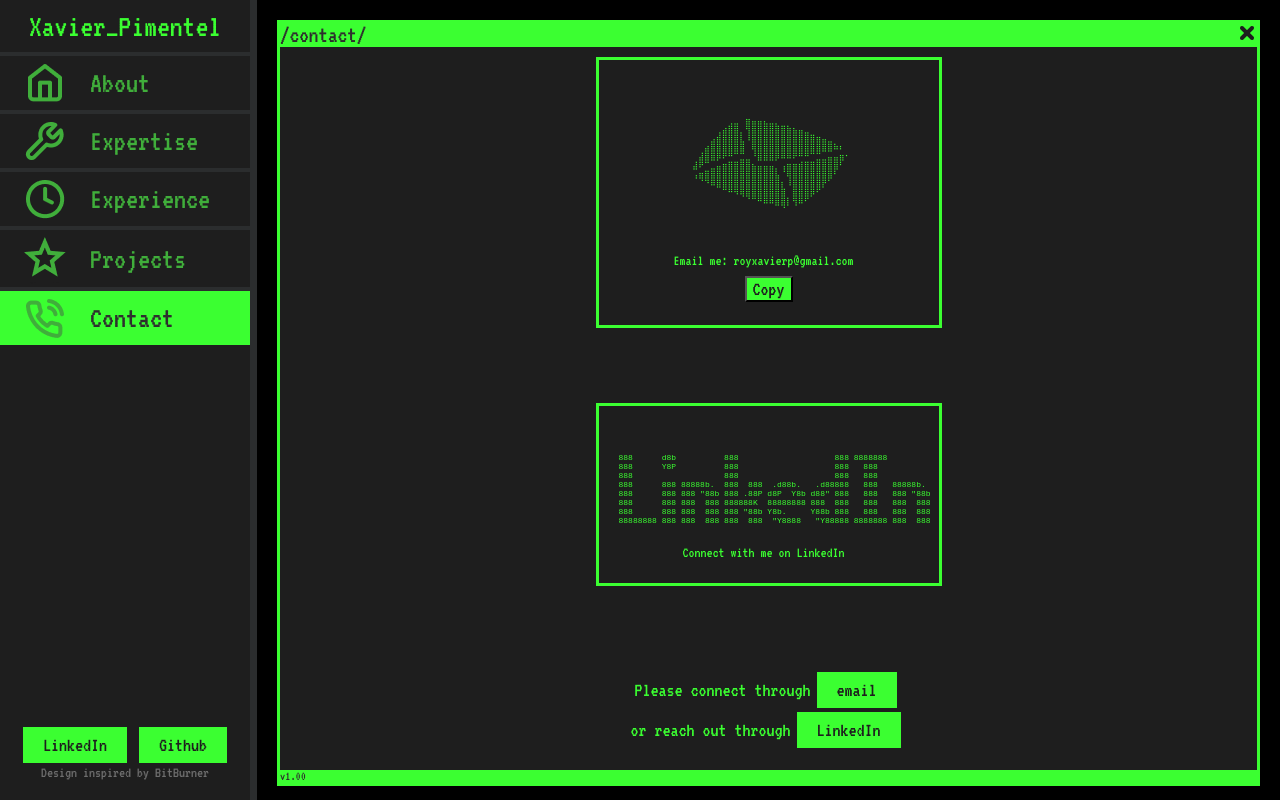
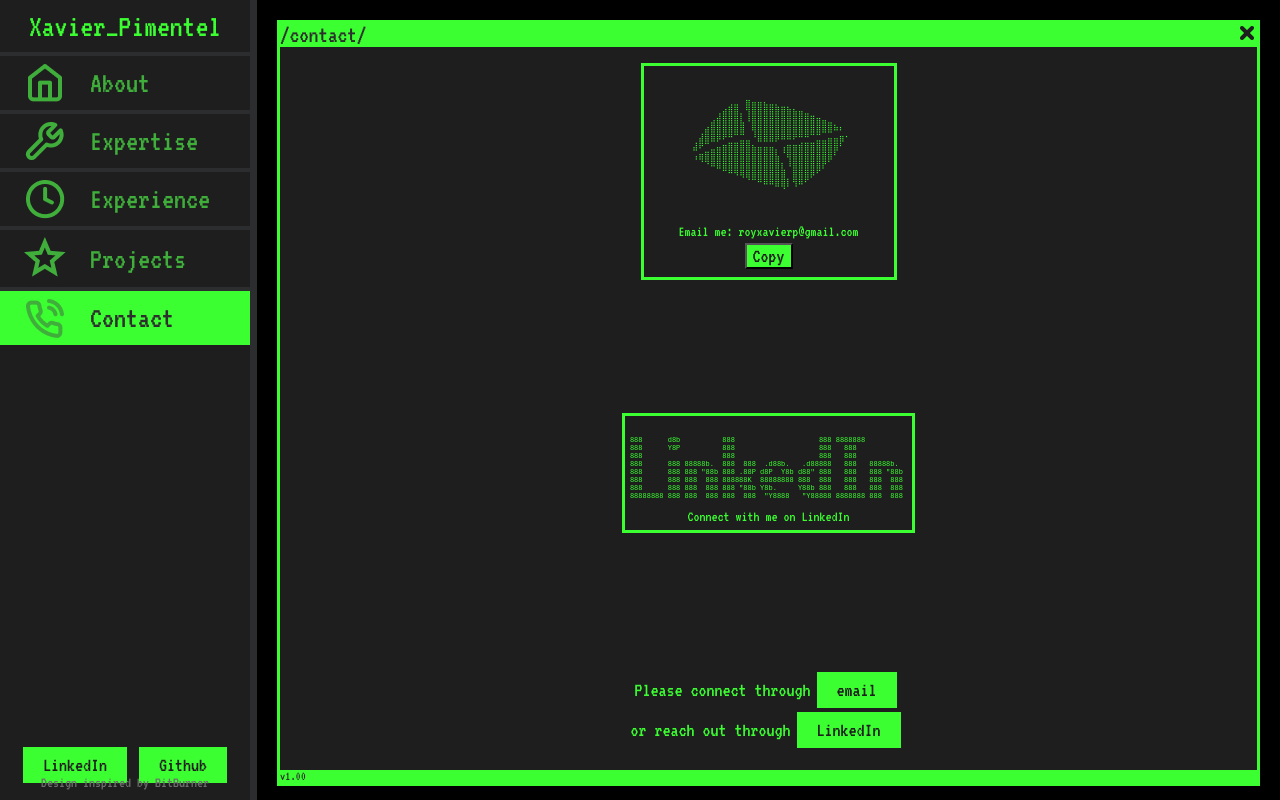
Before and after one commit to XavierPim/porto_folio, a React (Create React App) app: page /contact in a window 1280 px wide. Built offline with nearby package versions, Linux system fonts and the light colour scheme.

Commit message:
ascii fix

```diff
--- a/src/components/content-small-screen.css
+++ b/src/components/content-small-screen.css
@@ -71,8 +71,8 @@ video{
 }
 
 .small_ascii {
-	font-size: 8px;
-	padding: 10px;
+	font-size: 7px;
+	padding: 15px;
 }
 }
 
--- a/src/css/contact.css
+++ b/src/css/contact.css
@@ -23,17 +23,17 @@
 }
 
 .linkedin>a>pre {
-    font-size: 8px;
+    font-size: 7px;
 }
 
 .email,
 .linkedin {
-    font-size: 30px;
+    font-size: 18px;
     border: 3px solid #3BFF31;
-    margin: 0 20px 20px 20px;
-    padding: 0 20px 20px 20px;
+    margin: 6px;
+    padding: 5px;
     transition: text-shadow 0.3s ease, color 0.3s ease;
-    width: 300px;
+    min-width: 240px;
 
 }
 
@@ -46,7 +46,6 @@
 a {
     color: #3BFF31;
     text-decoration: none;
-    margin: 10px;
     font-size: 15px;
 }
 
@@ -67,7 +66,3 @@ button:hover {
 button:active {
     background-color: #40AE3B;
 }
-
-.contact-footer {
-    bottom: 20px;
-}
```
Also changed, not shown: src/css/experience.css (line endings or trailing spaces).
